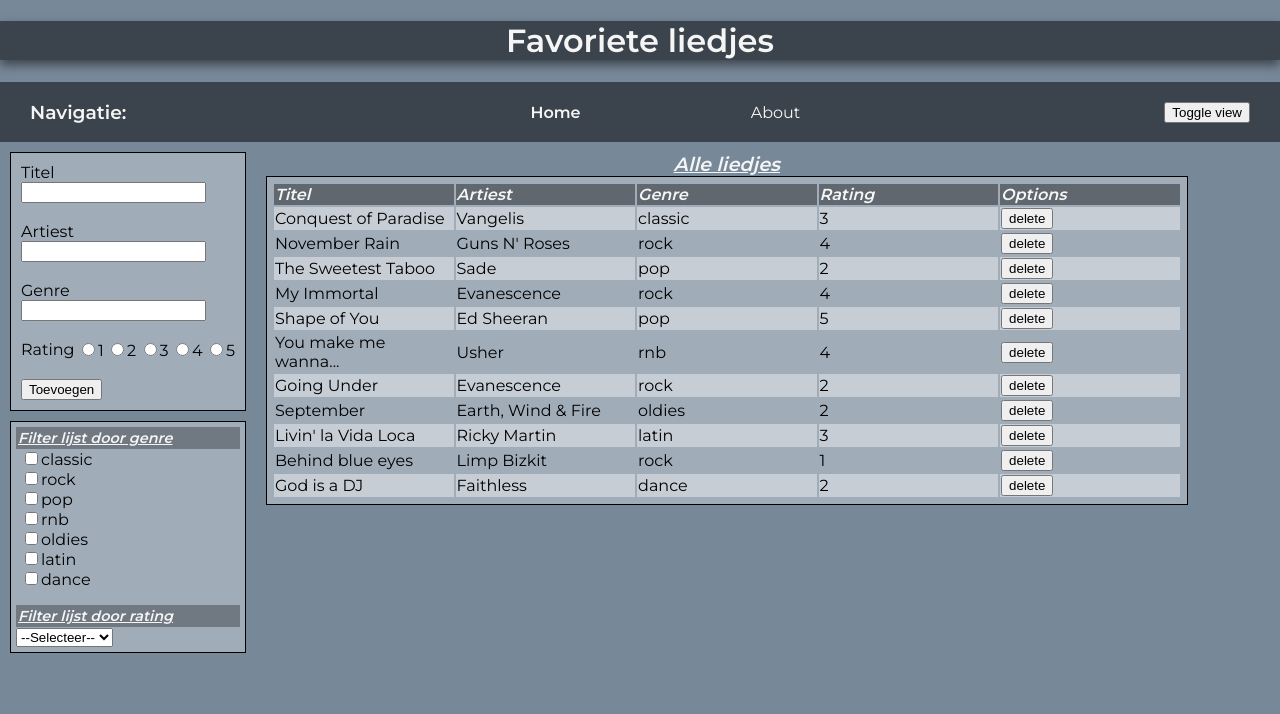
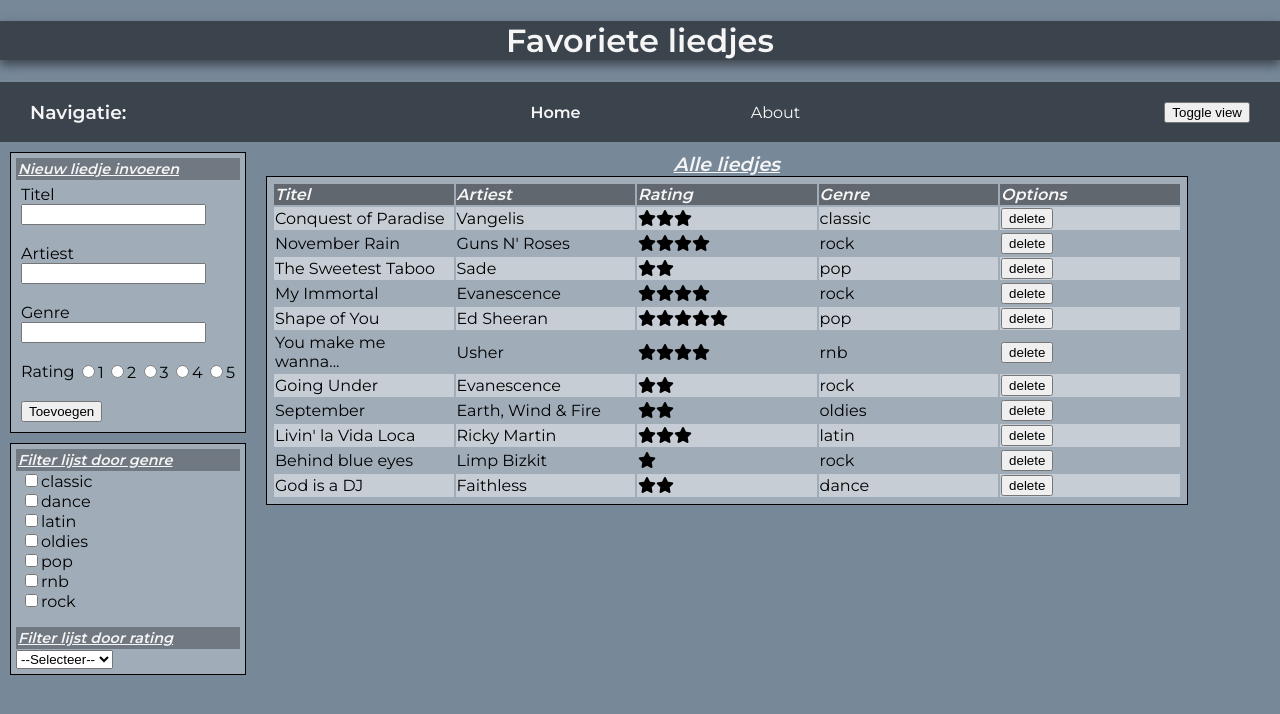
Before and after one commit to dpendjol/dominique_pendjol_lil-playlist, a React (Create React App) app: page / in a window 1280 px wide. Shown: the top 714 px of the page. Built offline with nearby package versions, Linux system fonts and the light colour scheme.

Commit message:
solved some styling issues and add a 'no songs found' message for the user

```diff
--- a/src/components/Container/index.js
+++ b/src/components/Container/index.js
@@ -7,6 +7,7 @@ import './container.css'
 import SongList from '../SongList'
 import InputForm from '../InputForm'
 import FilterForm from '../FilterForm'
+import Message from '../Message'
 
 import {useSelector, useDispatch} from 'react-redux'
 import { filterGenresNumber,
@@ -18,6 +19,9 @@ import { filterGenresNumber,
 const Container = () => {
     const dispatch = useDispatch()
 
+    /**
+     * Set all states
+     */
     const songList = useSelector(state => state.songList)
     const filterGenres = useSelector(state => state.filterGenre)
     const filterRating = useSelector(state => state.filterRating)
@@ -35,15 +39,12 @@ const Container = () => {
         })
         dispatch(uniqueGenresChange((arrObjGenres)))
     },[songList])
-    //filter assignment
 
     // start add song assignment
     const addSong = newSong => dispatch(songAdd(newSong))
-    // stop add song assignment
 
     // start delete song assignment
     const deleteSong = songId => dispatch(songDelete(songId))
-    // stop delete song assignment
 
     // CATEGORISEREN
     /**
@@ -56,8 +57,8 @@ const Container = () => {
             .reduce((genres, currentValue) => {
                 return genres.includes(currentValue) ? genres : [...genres, currentValue]
         }, [])
-
-        return uniqueGenres
+        // sorting because it looks nicer
+        return uniqueGenres.sort()
     }
 
     /**
@@ -111,28 +112,45 @@ const Container = () => {
         }
 
         if (displayByGenre) {
-            // underneath line replaced songList by displaySongs
             const songsByGenre = getSongsByGenre(getUniqueGenres(displaySongs), displaySongs)
+            if (songsByGenre.length > 0) {
             return (
                 <div className='SongListContainer'>
                     {songsByGenre.map(genre => {
-                        return <SongList key={genre.genre_name} genre={genre.genre_name} songList={genre.song} options={{delete: deleteSong}}></SongList>
+                        return <SongList
+                            key={genre.genre_name}
+                            genre={genre.genre_name}
+                            songList={genre.song}
+                            options={{delete: deleteSong}}
+                            ></SongList>
                     })}
                 </div>
             )
+                } else {
+                    return (
+                        <Message />
+                    )
+                }
         }
 
         if (!displayByGenre) {
-            return (
-                <div className='SongListContainer'>
-                    <SongList songList={displaySongs} options={{delete: deleteSong}}></SongList>
-                </div>
-            )
+            if (displaySongs.length > 0) {
+                return (
+                    <div className='SongListContainer'>
+                        <SongList
+                            songList={displaySongs}
+                            options={{delete: deleteSong}}
+                            ></SongList>
+                    </div>
+                )
+            } else {
+                return (
+                    <Message />
+                )
+            }
         }
     }
-    //  CATEGORISEREN
 
-    // filter assignment
     /**
      * Sets a array in the state for the genres that need to be displayed
      * Also sets the number of genres that needs to be displayed
@@ -159,8 +177,6 @@ const Container = () => {
      * @param {Number} value the rating selected by the user
      */
    const changeRatingFilter = value => dispatch(filterRatingChange(value))
-    //filter assignment
-
 
     const toBeDisplayed = displaySongList();
 
--- a/src/components/InputForm/InputForm.css
+++ b/src/components/InputForm/InputForm.css
@@ -17,3 +17,14 @@
     flex-wrap: wrap;
     justify-content: space-between;
 }
+
+.input__container > label {
+    color: whitesmoke;
+    font-weight: bold;
+    font-style: italic;
+    text-decoration: underline;
+    display: block;
+    font-size: 0.9rem;
+    background-color: rgba(0,0,0,0.3);
+    padding: 2px 2px;
+}
--- a/src/components/InputForm/index.js
+++ b/src/components/InputForm/index.js
@@ -68,6 +68,7 @@ class InputForm extends Component {
     render() {
         return (
             <div className="input__container">
+                <label>Nieuw liedje invoeren</label>
                 <form
                     className='input__form'
                     onSubmit={this.handleClick
@@ -107,7 +108,7 @@ class InputForm extends Component {
                     </label>
 
                     <br />
-                {console.log(typeof(this.state.rating))}
+
                     <label>
                         <span>Rating</span>
                         <label>
--- /dev/null
+++ b/src/components/Message/index.js
@@ -0,0 +1,11 @@
+import React from 'react'
+
+const Message = () => {
+    return (
+        <div className="message__container">
+            <h3>Nothing found, sorry</h3>
+        </div>
+    )
+}
+
+export default Message
--- a/src/components/SongList/index.js
+++ b/src/components/SongList/index.js
@@ -1,5 +1,7 @@
 import React, {useState} from 'react';
 import './SongList.css'
+
+import {v4 as uuid} from 'uuid';
 
 import {useSelector} from 'react-redux'
 
@@ -39,6 +41,14 @@ const SongList = ({ songList, options, genre}) => {
         }
     }
 
+    const getStars = (number) => {
+        let stars = [];
+        for (let i = 0; i < number; i++) {
+            stars.push(<i key={uuid()} className="fas fa-star"></i>);
+        }
+        return stars
+    }
+
     if (sortBy !== null) {
         sortedSongList.sort((a,b) => {
             if (a[sortBy] < b[sortBy]) return sortOrder ? -1 : 1
@@ -52,8 +62,8 @@ const SongList = ({ songList, options, genre}) => {
             <tr key={song.id}>
                 <td>{song.title}</td>
                 <td>{song.artist}</td>
+                <td>{getStars(song.rating)}</td>
                 {!displayByGenre ? <td>{song.genre}</td> : null}
-                <td>{song.rating}</td>
                 {options ?
                         <td>
                         <button
@@ -76,11 +86,10 @@ const SongList = ({ songList, options, genre}) => {
             <caption>{genre ? 'Alle liedjes in ' + genre : 'Alle liedjes'}</caption>
             <thead>
                 <tr>
-                    <th
-                        onClick={() => sorting('title')} className={getClass('title')}>Titel</th>
+                    <th onClick={() => sorting('title')} className={getClass('title')}>Titel</th>
                     <th onClick={() => sorting('artist')} className={getClass('artist')}>Artiest</th>
+                    <th onClick={() => sorting('rating')} className={getClass('rating')}>Rating</th>
                     {!displayByGenre ? <th onClick={() => sorting('genre')} className={getClass('genre')}>Genre</th> : null }
-                    <th onClick={() => sorting('rating')} className={getClass('rating')}>Rating</th>
                     {options ? <th> Options </th> : null}
                 </tr>
             </thead>
```
Lines whose indentation alone changed are shown as unchanged.
